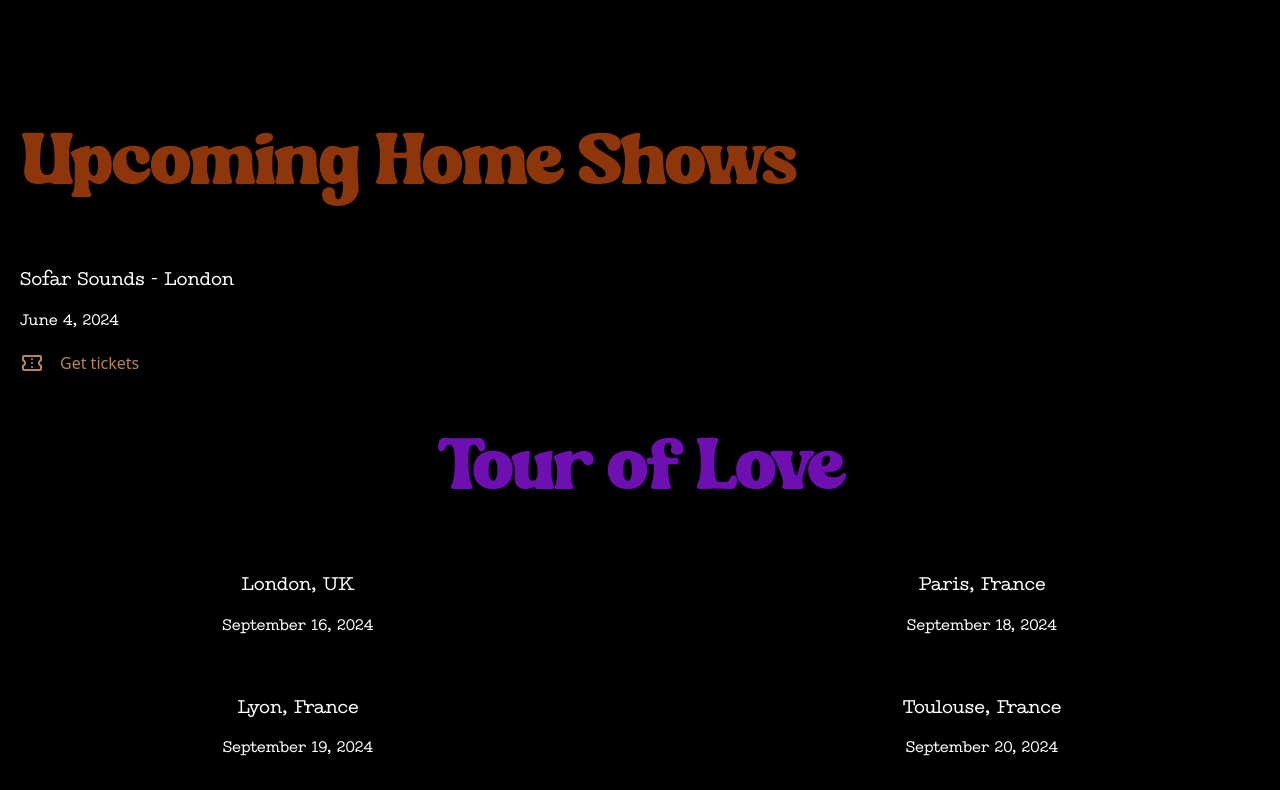
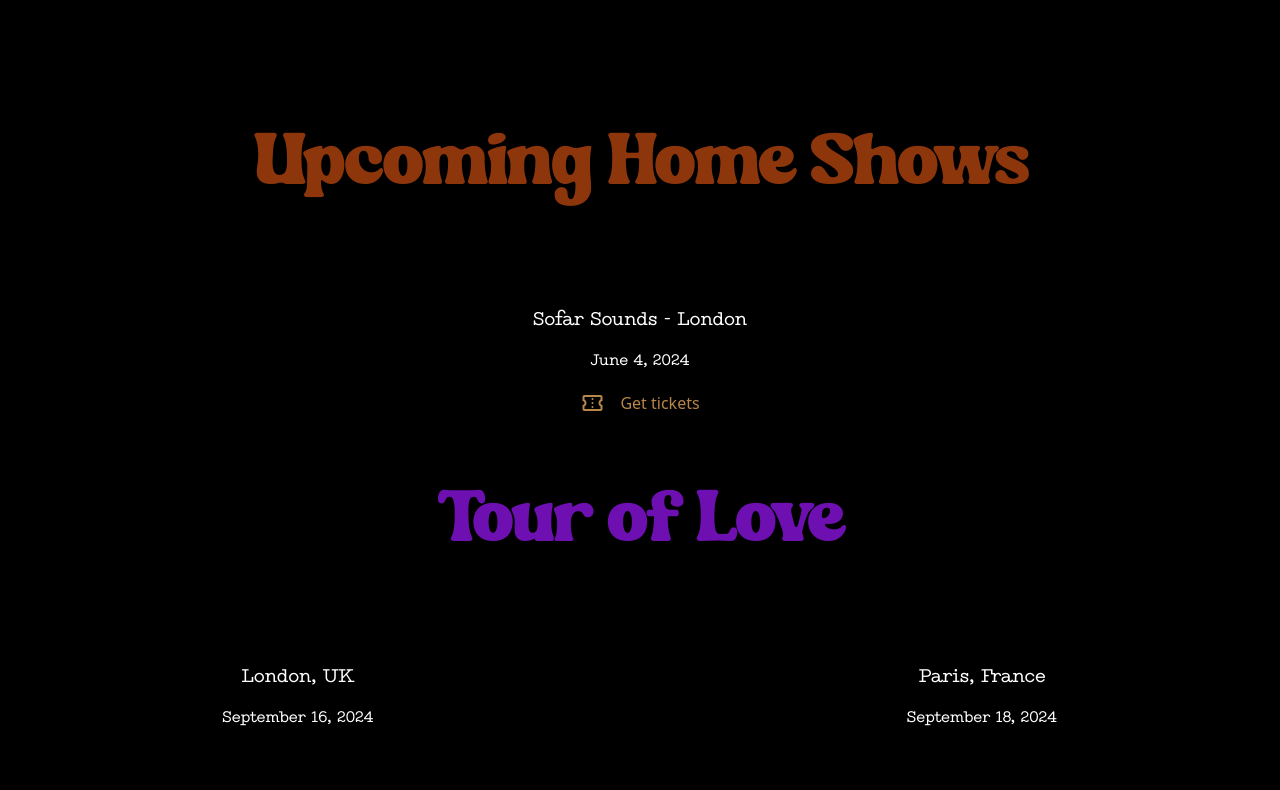
Before and after one commit to pfabre31/yessai.com, a Next.js app: page / in a window 1280 px wide. Shown: the part 2600-3390 px from the top of the page. Built offline with nearby package versions, Linux system fonts and the light colour scheme; grey boxes are pictures that could not be loaded; a web font is replaced by a local one.

Commit message:
display fix

```diff
--- a/components/post-preview.tsx
+++ b/components/post-preview.tsx
@@ -28,7 +28,13 @@ const PostPreview = ({
   ticketUrl,
 }: Props) => {
   return (
-    <div className={type === "tour-of-love" ? "mb-3 tour-gig-preview" : "mb-3"}>
+    <div
+      className={
+        type === "tour-of-love" || type === "upcoming-show"
+          ? "mb-3 gig-preview"
+          : "mb-3"
+      }
+    >
       <div className="mb-5">
         {media === "photo" ? (
           <CoverImage slug={slug} title={title} src={coverImages[0]} />
--- a/components/upcoming-shows.tsx
+++ b/components/upcoming-shows.tsx
@@ -14,7 +14,7 @@ const UpcomingShows = ({ posts }: Props) => {
       >
         Upcoming Home Shows
       </h2>
-      <div className="grid grid-cols-1 md:grid-cols-2 md:gap-x-16 lg:gap-x-32 gap-y-5 md:gap-y-5">
+      <div className="flex flex-col center">
         {posts
           .sort((p1, p2) => {
             return p1.excerpt.localeCompare(p2.excerpt);
--- a/styles/index.scss
+++ b/styles/index.scss
@@ -125,6 +125,9 @@ html {
   font-family: "shine-coasty", "Oswald", "Verdana", sans-serif;
   font-size: 2rem;
   font-weight: 100;
+  text-align: center;
+  margin-bottom: 5rem;
+  margin-top: 4rem;
 }
 
 .tour-title {
@@ -132,9 +135,13 @@ html {
   color: #6e10b1 !important;
 }
 
-.tour-gig-preview {
+.gig-preview {
   margin: auto;
   text-align: center;
+  display: flex;
+  flex-direction: column;
+  justify-content: center;
+  align-items: center;
 }
 
 .post-title {
```
